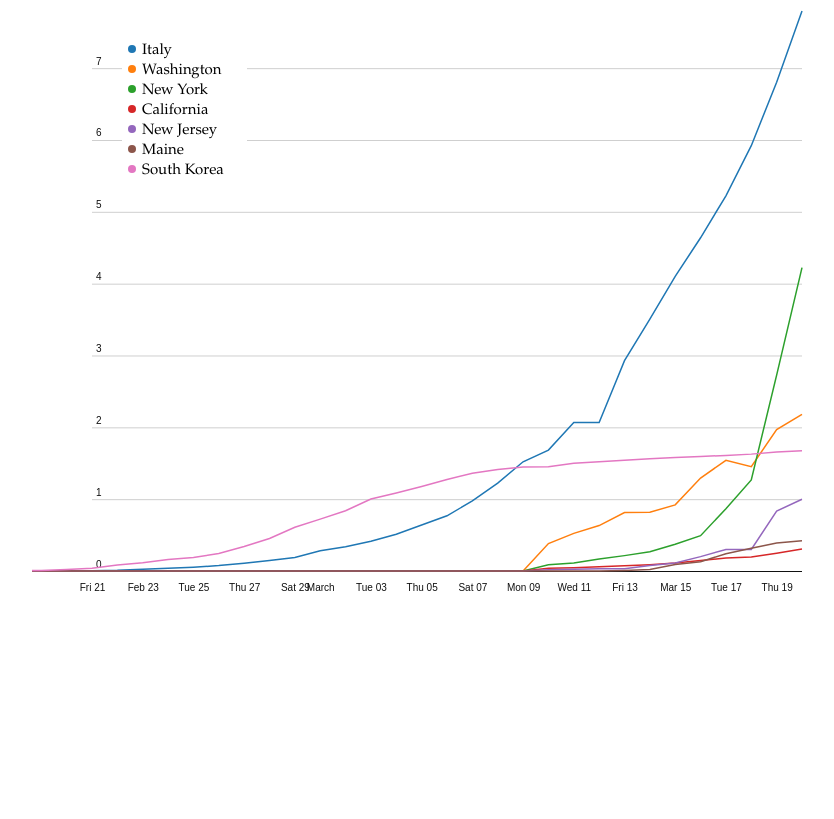
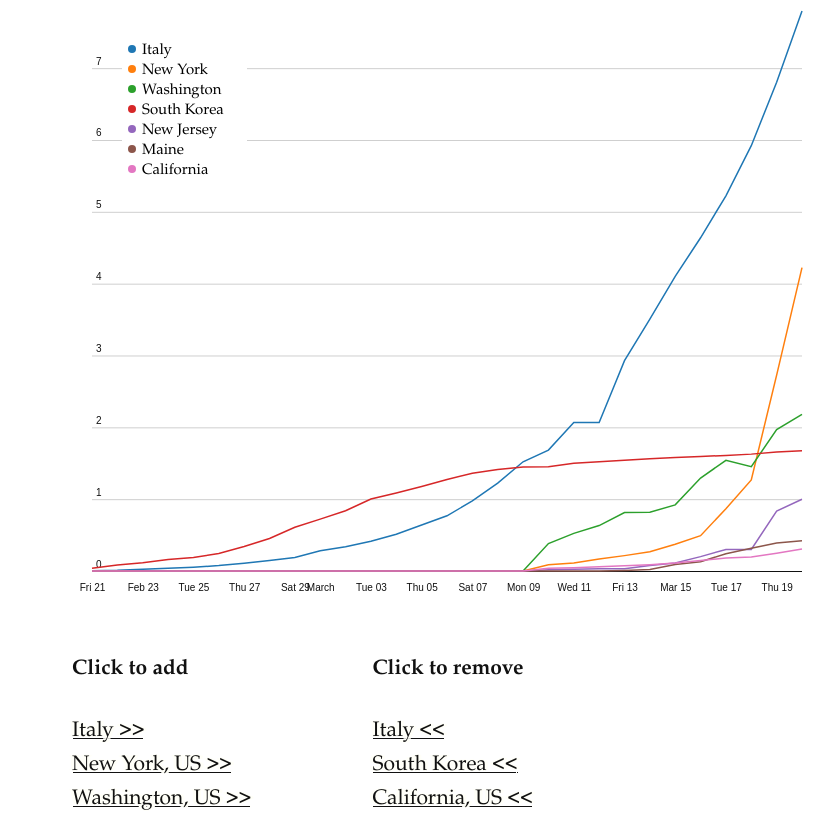
Before and after one commit to llimllib/covidgraph, a plain HTML site: page index.html in a window 1280 px wide. Shown: the part 130-949 px from the top of the page, without its empty margins (48-882 px from the left). Before the commit the page ends 820 px from the top, so only its background shows below. Drawn offline with nearby package versions, Linux system fonts and the light colour scheme.

Commit message:
hack hack

```diff
--- a/graph.js
+++ b/graph.js
@@ -1,3 +1,7 @@
+//TODO y axis label
+//TODO source link (data and code)
+//TODO figure out how to preventDefault
+
 labels = (svg, colors, names, x, y) => {
   const width = 125;
   const margin = { top: 10, left: 10 };
@@ -37,59 +41,62 @@ labels = (svg, colors, names, x, y) => {
     .text(d => d);
 };
 
+// TODO China and the US are not available in this data as totals. Maybe write
+// a post-download-processing script?
 capita = {
   Italy: 60317546,
-  Alabama: 4830620,
-  Alaska: 733375,
-  Arizona: 6641928,
-  Arkansas: 2958208,
-  California: 38421464,
-  Colorado: 5278906,
-  Connecticut: 3593222,
-  Delaware: 926454,
-  "District of Columbia": 647484,
-  Florida: 19645772,
-  Georgia: 10006693,
-  Hawaii: 1406299,
-  Idaho: 1616547,
-  Illinois: 12873761,
-  Indiana: 6568645,
-  Iowa: 3093526,
-  Kansas: 2892987,
-  Kentucky: 4397353,
-  Louisiana: 4625253,
-  Maine: 1329100,
-  Maryland: 5930538,
-  Massachusetts: 6705586,
-  Michigan: 9900571,
-  Minnesota: 5419171,
-  Mississippi: 2988081,
-  Missouri: 6045448,
-  Montana: 1014699,
-  Nebraska: 1869365,
-  Nevada: 2798636,
-  "New Hampshire": 1324201,
-  "New Jersey": 8904413,
-  "New Mexico": 2084117,
-  "New York": 19673174,
-  "North Carolina": 9845333,
-  "North Dakota": 721640,
-  Ohio: 11575977,
-  Oklahoma: 3849733,
-  Oregon: 3939233,
-  Pennsylvania: 12779559,
-  "Rhode Island": 1053661,
-  "South Carolina": 4777576,
-  "South Dakota": 843190,
-  Tennessee: 6499615,
-  Texas: 26538614,
-  Utah: 2903379,
-  Vermont: 626604,
-  Virginia: 8256630,
-  Washington: 6985464,
+  China: 1427647786,
+  "Alabama, US": 4830620,
+  "Alaska, US": 733375,
+  "Arizona, US": 6641928,
+  "Arkansas, US": 2958208,
+  "California, US": 38421464,
+  "Colorado, US": 5278906,
+  "Connecticut, US": 3593222,
+  "Delaware, US": 926454,
+  "District of Columbia, US": 647484,
+  "Florida, US": 19645772,
+  "Georgia, US": 10006693,
+  "Hawaii, US": 1406299,
+  "Idaho, US": 1616547,
+  "Illinois, US": 12873761,
+  "Indiana, US": 6568645,
+  "Iowa, US": 3093526,
+  "Kansas, US": 2892987,
+  "Kentucky, US": 4397353,
+  "Louisiana, US": 4625253,
+  "Maine, US": 1329100,
+  "Maryland, US": 5930538,
+  "Massachusetts, US": 6705586,
+  "Michigan, US": 9900571,
+  "Minnesota, US": 5419171,
+  "Mississippi, US": 2988081,
+  "Missouri, US": 6045448,
+  "Montana, US": 1014699,
+  "Nebraska, US": 1869365,
+  "Nevada, US": 2798636,
+  "New Hampshire, US": 1324201,
+  "New Jersey, US": 8904413,
+  "New Mexico, US": 2084117,
+  "New York, US": 19673174,
+  "North Carolina, US": 9845333,
+  "North Dakota, US": 721640,
+  "Ohio, US": 11575977,
+  "Oklahoma, US": 3849733,
+  "Oregon, US": 3939233,
+  "Pennsylvania, US": 12779559,
+  "Rhode Island, US": 1053661,
+  "South Carolina, US": 4777576,
+  "South Dakota, US": 843190,
+  "Tennessee, US": 6499615,
+  "Texas, US": 26538614,
+  "Utah, US": 2903379,
+  "Vermont, US": 626604,
+  "Virginia, US": 8256630,
+  "Washington, US": 6985464,
   "West Virginia": 1851420,
-  Wisconsin: 5742117,
-  Wyoming: 579679,
+  "Wisconsin, US": 5742117,
+  "Wyoming, US": 579679,
   "Puerto Rico": 3583073,
   "South Korea": 51709098
 };
@@ -97,42 +104,59 @@ capita = {
 // intentionally global. Let's let users play with it in the console if they want
 covidData = undefined;
 
+// activeRegions must match the displayName of a covidData row
+let activeRegions = [
+  "Italy",
+  "South Korea",
+  "California, US",
+  "Washington, US",
+  "New York, US",
+  "New Jersey, US",
+  "Maine, US"
+];
+
 fetchData = async () => {
+  const startdate = new Date(2020, 1, 21);
+
+  // update the global covidData obj
   covidData = await d3.csv("./time_series_19-covid-Confirmed.csv", row => {
+    // Fix any names that need to be fixed here
     if (row["Country/Region"] == "Korea, South") {
       row["Country/Region"] = "South Korea";
     }
 
+    const name = row["Province/State"] || row["Country/Region"];
+    row.name = name;
+
+    if (row["Province/State"]) {
+      row.displayName = `${row["Province/State"]}, ${row["Country/Region"]}`;
+    } else {
+      row.displayName = `${row["Country/Region"]}`;
+    }
+
+    // skip countries we don't have population data for
+    if (!capita.hasOwnProperty(row.displayName)) {
+      return undefined;
+    }
+
     let values = [];
 
-    for (var prop in row) {
+    for (let prop in row) {
       if (Object.prototype.hasOwnProperty.call(row, prop)) {
-        // Province/State and Country/Region fields are string. Everything
-        // else is numeric.
-        if (prop.startsWith("Provi") || prop.startsWith("Country")) {
+        // If the field is a date, parse it and add it to the values array.
+        // (We'll use this for graphing)
+        const parts = prop.split("/");
+        if (parts.length == 3) {
+          // convert each field to a number
+          row[prop] = +row[prop];
+
+          dt = new Date(+("20" + parts[2]), +parts[0] - 1, +parts[1]);
+          if (dt < startdate) {
             continue;
           }
 
-        const name = row["Province/State"] || row["Country/Region"];
-        row.name = name;
-        if (row["Province/State"]) {
-          row.displayName = `${row["Province/State"]}, ${
-            row["Country/Region"]
-          }`;
-        }
-
-        // convert each field to a number
-        row[prop] = +row[prop];
-
-        // If the field is a date, parse it and find out if it's the min or max
-        // date and if it's the largest value in the dataset. Finally, add it
-        // to the values array. (We'll use this for graphing)
-        const parts = prop.split("/");
-        if (parts.length == 3) {
-          dt = new Date(+("20" + parts[2]), +parts[0] - 1, +parts[1]);
-
           // We're going to graph the reported incidences per 10k people
-          const percapita = (row[prop] / capita[name]) * 10000;
+          const percapita = (row[prop] / capita[row.displayName]) * 10000;
           values.push({
             dt: dt,
             value: percapita
@@ -143,16 +167,23 @@ fetchData = async () => {
 
     // attach the values array to the row
     row.values = values;
+
     return row;
   });
+  // Sort in order of max per-capita case rate
+  covidData.sort((a, b) =>
+    d3.max(a.values.map(d => d.value)) < d3.max(b.values.map(d => d.value))
+      ? 1
+      : -1
+  );
 };
 
-// regions is a list of regions to graph. the region names must match a
-// covidData.name exactly
-graph = async regions => {
+graph = async => {
   // TODO: better starting point? This is pretty arbitrarily chosen
   const startdt = new Date(2020, 1, 21);
-  const data = covidData.filter(d => regions.indexOf(d.name) != -1);
+  const data = covidData.filter(
+    d => activeRegions.indexOf(d.displayName) != -1
+  );
   const maxdt = d3.max(data[0].values, d => d.dt);
   const maxval = d3.max(data, row => d3.max(row.values.map(d => d.value)));
 
@@ -221,16 +252,16 @@ graph = async regions => {
   labels(svg, d3.schemeCategory10, names, 30, 30);
 
   // for every state/nation, create a line
-  data.forEach((row, idx) => {
-    // 10 categorical colors. 10 lines seems like a reasonable max we can
-    // display on the graph?
-    const color = d3.schemeCategory10[idx];
   svg
+    .selectAll(".line")
+    .data(data)
+    .enter()
     .append("path")
-      .datum(row.values)
+    .datum(d => d.values)
     .attr("fill", "none")
-      .attr("stroke", color)
+    .attr("stroke", (d, i) => d3.schemeCategory10[i])
     .attr("stroke-width", 1.5)
+    .attr("class", "line")
     .attr(
       "d",
       d3
@@ -242,20 +273,55 @@ graph = async regions => {
           return y(d.value);
         })
     );
-  });
+};
+
+// XXX: I don't _really_ get why we get a row here even though I set the key
+// function on .data to use displayName :shrug:
+addHandler = row => {
+  d3.event.preventDefault();
+  console.log("add name: ", name);
+  activeRegions.push(row.displayName);
+  buildTable();
+  graph();
+};
+
+removeHandler = name => {
+  d3.event.preventDefault();
+  activeRegions = activeRegions.filter(x => x != name);
+  buildTable();
+};
+
+buildTable = async => {
+  d3.select("#allRegions ul")
+    .selectAll("li.region")
+    .data(covidData, d => d.displayName)
+    .join("li")
+    .attr("class", "region")
+    .on("click", addHandler)
+    .html(
+      d =>
+        `<a href="#" class="add" data-name="${d.displayName}">${d.displayName} >></a>`
+    );
+
+  d3.select("#selectedRegions ul")
+    .selectAll("li.activeRegion")
+    .data(activeRegions, d => d)
+    .join(
+      enter =>
+        enter
+          .append("li")
+          .attr("class", "activeRegion")
+          .on("click", removeHandler),
+      update => update,
+      exit => exit.remove()
+    )
+    .html(d => `<a href="#" class="rem" data-name="${d}">${d} <<</a>`);
 };
 
 main = async () => {
   await fetchData();
-  await graph([
-    "Italy",
-    "South Korea",
-    "California",
-    "Washington",
-    "New York",
-    "New Jersey",
-    "Maine"
-  ]);
+  await graph();
+  await buildTable();
 };
 
 window.addEventListener("DOMContentLoaded", evt => {
--- a/index.html
+++ b/index.html
@@ -37,6 +37,16 @@ td {
 #title {
   perspective: 1000px;
 }
+
+.selector {
+  display: inline-block;
+  vertical-align: top;
+  list-style-type: none;
+}
+
+h4 {
+  display: inline-block;
+}
 </style>
 <script src="https://d3js.org/d3.v5.js"></script>
 <script src="graph.js"></script>
@@ -45,7 +55,19 @@ td {
     <h1>Covid Cases per 10k people</h1>
     <div id="graph">
     </div>
-    <div id="regions">
+    <div id="regionSelector">
+      <span id="allRegions">
+        <ul class="selector">
+          <li><h4>Click to add</h4></li>
+        </ul>
+      </span>
+      <span id="selectedRegions">
+        <ul class="selector">
+          <li><h4>Click to remove</h4></li>
+        </ul>
+        <ul class="selector">
+        </ul>
+      </span>
     </div>
   </article>
 </body>
```
Lines whose indentation alone changed are shown as unchanged.
